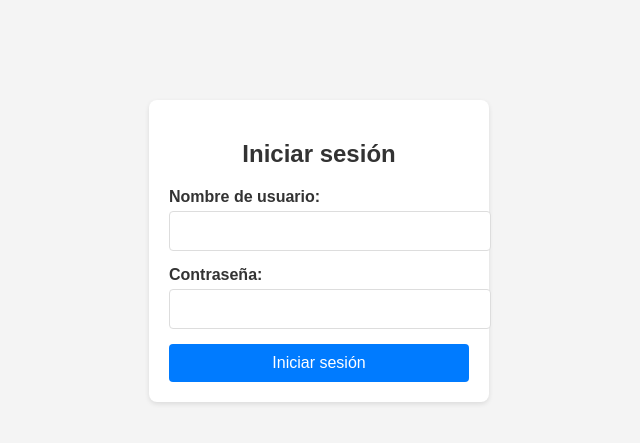
After one commit to LeandroPanozzo/Proyecto-final-base-de-datos, a Django app: page /gestion/login/ in a window 1280 px wide. The commit adds this page. Shown: the top 443 px of the page, without its empty margins (321-961 px from the left). Run offline with Django 5.2, Linux system fonts and the light colour scheme.

Commit message:
sistema registro y logeo con guardado de token

```diff
--- a/liga/ligaApp/urls.py
+++ b/liga/ligaApp/urls.py
@@ -1,35 +1,15 @@
 from django.urls import path
 from . import views  # Asegúrate de importar las vistas que hemos creado
+
 #urls.py de ligaApp
 app_name = 'gestion'  # Aquí defines el espacio de nombres
 urlpatterns = [
+
+    path("register/jugador/", views.register_jugador, name="register_jugador"),
+    path("register/organizador/", views.register_organizador, name="register_organizador"),
+    path("register/director_tecnico/", views.register_director_tecnico, name="register_director_tecnico"),
+    path("login/", views.login, name="login"),
     # Rutas para Jugadores
     path('', views.index, name='gestion_index'),
-    path('registrar_jugador/', views.registrar_jugador, name='registrar_jugador'),
-    path('jugadores/', views.listar_jugadores, name='jugador_listado'),
-    path('editar_jugador/<int:jugador_id>/', views.editar_jugador, name='editar_jugador'),
 
-    # Rutas para Equipos
-    path('registrar_equipo/', views.registrar_equipo, name='registrar_equipo'),
-    path('equipos/', views.listar_equipos, name='equipo_listado'),
-
-    # Rutas para Torneos
-    path('registrar_torneo/', views.registrar_torneo, name='registrar_torneo'),
-    path('torneos/', views.listar_torneos, name='torneo_listado'),
-
-    # Rutas para Divisiones
-    path('registrar_division/', views.registrar_division, name='registrar_division'),
-    path('divisiones/', views.listar_divisiones, name='division_listado'),
-
-    # Rutas para Categorías
-    path('registrar_categoria/', views.registrar_categoria, name='registrar_categoria'),
-    path('categorias/', views.listar_categorias, name='categoria_listado'),
-
-    # Rutas para Árbitros
-    path('registrar_arbitro/', views.registrar_arbitro, name='registrar_arbitro'),
-    path('arbitros/', views.listar_arbitros, name='arbitro_listado'),
-
-    # Rutas para Encuentros
-    path('registrar_encuentro/', views.registrar_encuentro, name='registrar_encuentro'),
-    path('encuentros/', views.listar_encuentros, name='encuentro_listado'),
 ]
--- a/liga/ligaApp/views.py
+++ b/liga/ligaApp/views.py
@@ -1,158 +1,192 @@
 from django.shortcuts import render, redirect
 from .forms import JugadorForm
 from .models import Jugador
+from django.db import connection
+from django.http import JsonResponse
+from django.http import HttpResponse
+import pyodbc
+import uuid
+import bcrypt
+from django.conf import settings
+from rest_framework_simplejwt.tokens import RefreshToken
+from django.views.decorators.csrf import csrf_exempt
+import logging
 
-def registrar_jugador(request):
+# Configurar el logger
+logger = logging.getLogger(__name__)
+
+
+
+def generar_token(user_data):
+    # Crear un token Refresh manualmente
+    refresh = RefreshToken()
+
+    # Obtener el access token
+    access_token = refresh.access_token
+
+    # Agregar el tipo de usuario y nombre de usuario al payload
+    access_token['user_type'] = user_data['user_type']
+    access_token['username'] = user_data['nombre_usuario']
+
+    # Devolver el token como string
+    return str(access_token)
+
+# Función para verificar si el nombre de usuario y la contraseña son correctos en cualquiera de las tablas
+def verificar_usuario_con_sql(username, password):
+    # Consulta SQL para buscar el usuario en las tres tablas
+    query = """
+    SELECT TOP 1 'jugador' AS user_type, nombre_usuario AS nombre_usuario, contrasena AS password
+    FROM Jugador
+    WHERE nombre_usuario = %s
+    UNION ALL
+    SELECT TOP 1 'tecnico' AS user_type, nombre_usuario AS nombre_usuario, contrasena AS password
+    FROM Director_tecnico
+    WHERE nombre_usuario = %s
+    UNION ALL
+    SELECT TOP 1 'organizador' AS user_type, nombre_usuario AS nombre_usuario, contrasena AS password
+    FROM Organizador
+    WHERE nombre_usuario = %s
+    """
+    try:
+        with connection.cursor() as cursor:
+            # Pasar los parámetros necesarios
+            cursor.execute(query, [username, username, username])
+            result = cursor.fetchone()
+
+        if result:
+            # Log para ver el resultado de la consulta
+            logger.debug(f"Resultado de la consulta para el usuario {username}: {result}")
+
+            # Obtener la contraseña almacenada
+            stored_password = result[2]  # Contraseña almacenada en la base de datos
+
+            # Comparar la contraseña proporcionada con la almacenada
+            if password == stored_password:
+                # Si las contraseñas coinciden, devolver los datos
+                return {
+                    'user_type': result[0],
+                    'nombre_usuario': result[1],
+                    'password': result[2]
+                }
+            else:
+                # Contraseña incorrecta
+                logger.warning(f"Contraseña incorrecta para el usuario {username}")
+                return None
+        else:
+            # Usuario no encontrado
+            logger.warning(f"Usuario no encontrado: {username}")
+            return None
+    except Exception as e:
+        # Manejar errores
+        logger.error(f"Error al ejecutar la consulta: {e}")
+        return None
+
+
+
+# Vista para el login
+@csrf_exempt
+def login(request):
     if request.method == 'POST':
-        form = JugadorForm(request.POST)
-        if form.is_valid():
-            form.save()
-            return redirect('jugador_listado')  # Redirige al listado de jugadores
-    else:
-        form = JugadorForm()
-    return render(request, 'gestion/registrar_jugador.html', {'form': form})
+        username = request.POST.get('username')
+        password = request.POST.get('password')
+
+        # Consultar las tres tablas para ver si el usuario existe
+        user_data = verificar_usuario_con_sql(username, password)
+
+        if user_data:
+            # Generamos un token con la información del tipo de usuario
+            token = generar_token(user_data)
+
+            # Retornamos el token como una respuesta JSON
+            return JsonResponse({"token": token, "user_type": user_data['user_type']})
+        else:
+            return JsonResponse({"error": "Usuario o contraseña incorrectos."}, status=400)
+
+    return render(request, 'gestion/login.html')
+
+
+def registrar_usuario(request, tabla):
+    if request.method == "POST":
+        username = request.POST.get("username")
+        password = request.POST.get("password")
+
+        # Verificar si el nombre de usuario ya existe
+        if verificar_existencia(username):
+            return JsonResponse({"error": "El nombre de usuario ya existe"}, status=400)
+
+        # Inserción en la tabla correspondiente (sin email)
+        insert_query = f"""
+        INSERT INTO {tabla} (nombre_usuario, contrasena)
+        VALUES (%s, %s);
+        """
+        with connection.cursor() as cursor:
+            cursor.execute(insert_query, [username, password])
+
+        return JsonResponse({"message": "Registro exitoso"}, status=201)
+
+    return render(request, f"register_{tabla}.html")
+
+
+def register_jugador(request):
+    if request.method == "POST":
+        username = request.POST.get("username")
+        password = request.POST.get("password")
+
+        # Verificar si el nombre de usuario ya existe en alguna tabla
+        if verificar_existencia(username):
+            return JsonResponse({"error": "El nombre de usuario ya existe en otra tabla."}, status=400)
+
+        # Registrar el jugador (solo con nombre de usuario y contraseña)
+        return registrar_usuario(request, "Jugador")
+
+    return render(request, "gestion/register_jugador.html")
+
+def register_organizador(request):
+    if request.method == "POST":
+        username = request.POST.get("username")
+        password = request.POST.get("password")
+
+        # Verificar si el nombre de usuario ya existe en alguna tabla
+        if verificar_existencia(username):
+            return JsonResponse({"error": "El nombre de usuario ya existe en otra tabla."}, status=400)
+
+        # Registrar el organizador (solo con nombre de usuario y contraseña)
+        return registrar_usuario(request, "Organizador")
+
+    return render(request, "gestion/register_organizador.html")
+
+def register_director_tecnico(request):
+    if request.method == "POST":
+        username = request.POST.get("username")
+        password = request.POST.get("password")
+
+        # Verificar si el nombre de usuario ya existe en alguna tabla
+        if verificar_existencia(username):
+            return JsonResponse({"error": "El nombre de usuario ya existe en otra tabla."}, status=400)
+
+        # Registrar el director técnico (solo con nombre de usuario y contraseña)
+        return registrar_usuario(request, "Director_tecnico")
+
+    return render(request, "gestion/register_director_tecnico.html")
+
+#Verifica existencia de un usuario con email y username especifico
+def verificar_existencia(username):
+    query = """
+    SELECT 1
+    FROM (
+        SELECT nombre_usuario FROM Director_tecnico
+        UNION ALL
+        SELECT nombre_usuario FROM Jugador
+        UNION ALL
+        SELECT nombre_usuario FROM Organizador
+    ) AS Combined
+    WHERE nombre_usuario = %s;
+    """
+    with connection.cursor() as cursor:
+        cursor.execute(query, [username])
+        result = cursor.fetchone()
+    return result is not None
+
 
 def index(request):
     return render(request, 'gestion/index.html')  # Vista principal para /gestion/
-
-# Vista para listar jugadores
-def listar_jugadores(request):
-    jugadores = Jugador.objects.all()
-    return render(request, 'gestion/jugador_listado.html', {'jugadores': jugadores})
-
-# Vista para editar un jugador
-def editar_jugador(request, jugador_id):
-    jugador = Jugador.objects.get(id=jugador_id)
-    if request.method == 'POST':
-        form = JugadorForm(request.POST, instance=jugador)
-        if form.is_valid():
-            form.save()
-            return redirect('jugador_listado')
-    else:
-        form = JugadorForm(instance=jugador)
-    return render(request, 'gestion/editar_jugador.html', {'form': form})
-
-
-from .forms import EquipoForm
-from .models import Equipo
-
-def registrar_equipo(request):
-    if request.method == 'POST':
-        form = EquipoForm(request.POST)
-        if form.is_valid():
-            form.save()
-            return redirect('equipo_listado')
-    else:
-        form = EquipoForm()
-    return render(request, 'gestion/registrar_equipo.html', {'form': form})
-
-# Vista para listar equipos
-def listar_equipos(request):
-    equipos = Equipo.objects.all()
-    return render(request, 'gestion/equipo_listado.html', {'equipos': equipos})
-
-
-from .forms import TorneoForm
-from .models import Torneo
-
-def registrar_torneo(request):
-    if request.method == 'POST':
-        form = TorneoForm(request.POST)
-        if form.is_valid():
-            form.save()
-            return redirect('torneo_listado')
-    else:
-        form = TorneoForm()
-    return render(request, 'gestion/registrar_torneo.html', {'form': form})
-
-# Vista para listar torneos
-def listar_torneos(request):
-    torneos = Torneo.objects.all()
-    return render(request, 'gestion/torneo_listado.html', {'torneos': torneos})
-
-
-from .models import Division
-from django.shortcuts import render, redirect
-
-def registrar_division(request):
-    if request.method == 'POST':
-        nombre_division = request.POST.get('nombre_division')
-        division = Division(nombre_division=nombre_division)
-        division.save()
-        return redirect('division_listado')
-    return render(request, 'gestion/registrar_division.html')
-
-# Vista para listar divisiones
-def listar_divisiones(request):
-    divisiones = Division.objects.all()
-    return render(request, 'gestion/division_listado.html', {'divisiones': divisiones})
-
-
-from .forms import CategoriaForm
-from .models import Categoria
-
-def registrar_categoria(request):
-    if request.method == 'POST':
-        form = CategoriaForm(request.POST)
-        if form.is_valid():
-            form.save()
-            return redirect('categoria_listado')
-    else:
-        form = CategoriaForm()
-    return render(request, 'gestion/registrar_categoria.html', {'form': form})
-
-# Vista para listar categorías
-def listar_categorias(request):
-    categorias = Categoria.objects.all()
-    return render(request, 'gestion/categoria_listado.html', {'categorias': categorias})
-
-
-from .models import Arbitro
-from django.shortcuts import render, redirect
-
-def registrar_arbitro(request):
-    if request.method == 'POST':
-        nombre = request.POST.get('nombre')
-        experiencia = request.POST.get('experiencia')
-        certificacion = request.POST.get('certificacion')
-        domicilio = request.POST.get('domicilio')
-        nacimiento = request.POST.get('nacimiento')
-
-        arbitro = Arbitro(nombre=nombre, experiencia=experiencia, certificacion=certificacion,
-                          domicilio=domicilio, nacimiento=nacimiento)
-        arbitro.save()
-        return redirect('arbitro_listado')
-
-    return render(request, 'gestion/registrar_arbitro.html')
-
-# Vista para listar árbitros
-def listar_arbitros(request):
-    arbitros = Arbitro.objects.all()
-    return render(request, 'gestion/arbitro_listado.html', {'arbitros': arbitros})
-
-
-from .models import Encuentro
-from django.shortcuts import render, redirect
-
-def registrar_encuentro(request):
-    if request.method == 'POST':
-        id_fecha = request.POST.get('id_fecha')
-        estado = request.POST.get('estado')
-        ubicacion_calle = request.POST.get('ubicacion_calle')
-        ubicacion_numero = request.POST.get('ubicacion_numero')
-        ubicacion_ciudad = request.POST.get('ubicacion_ciudad')
-        nombre_cancha = request.POST.get('nombre_cancha')
-        id_arbitro = request.POST.get('id_arbitro')
-
-        encuentro = Encuentro(id_fecha=id_fecha, estado=estado, ubicacion_calle=ubicacion_calle,
-                              ubicacion_numero=ubicacion_numero, ubicacion_ciudad=ubicacion_ciudad,
-                              nombre_cancha=nombre_cancha, id_arbitro=id_arbitro)
-        encuentro.save()
-        return redirect('encuentro_listado')
-
-    return render(request, 'gestion/registrar_encuentro.html')
-
-# Vista para listar encuentros
-def listar_encuentros(request):
-    encuentros = Encuentro.objects.all()
-    return render(request, 'gestion/encuentro_listado.html', {'encuentros': encuentros})
--- /dev/null
+++ b/liga/templates/gestion/login.html
@@ -0,0 +1,133 @@
+<!DOCTYPE html>
+<html lang="es">
+<head>
+    <meta charset="UTF-8">
+    <meta name="viewport" content="width=device-width, initial-scale=1.0">
+    <title>Login</title>
+    <style>
+        body {
+            font-family: Arial, sans-serif;
+            background-color: #f4f4f4;
+            margin: 0;
+            padding: 0;
+        }
+
+        .login-container {
+            width: 300px;
+            margin: 100px auto;
+            padding: 20px;
+            background-color: #fff;
+            border-radius: 8px;
+            box-shadow: 0 2px 5px rgba(0, 0, 0, 0.1);
+        }
+
+        h2 {
+            text-align: center;
+            color: #333;
+        }
+
+        .form-group {
+            margin-bottom: 15px;
+        }
+
+        .form-group label {
+            display: block;
+            color: #333;
+            font-weight: bold;
+        }
+
+        .form-group input {
+            width: 100%;
+            padding: 10px;
+            margin-top: 5px;
+            border: 1px solid #ddd;
+            border-radius: 4px;
+            font-size: 16px;
+        }
+
+        .login-btn {
+            width: 100%;
+            padding: 10px;
+            background-color: #007bff;
+            color: white;
+            border: none;
+            border-radius: 4px;
+            cursor: pointer;
+            font-size: 16px;
+        }
+
+        .login-btn:hover {
+            background-color: #0056b3;
+        }
+
+        .error-message {
+            color: red;
+            text-align: center;
+            margin-top: 15px;
+            font-weight: bold;
+        }
+    </style>
+</head>
+<body>
+
+    <div class="login-container">
+        <h2>Iniciar sesión</h2>
+        <form id="loginForm" method="POST">
+            {% csrf_token %}
+            <div class="form-group">
+                <label for="username">Nombre de usuario:</label>
+                <input type="text" id="username" name="username" required>
+            </div>
+            <div class="form-group">
+                <label for="password">Contraseña:</label>
+                <input type="password" id="password" name="password" required>
+            </div>
+            <button type="submit" class="login-btn">Iniciar sesión</button>
+        </form>
+
+        {% if error_message %}
+            <div class="error-message">{{ error_message }}</div>
+        {% endif %}
+    </div>
+
+</body>
+</html>
+
+<script>
+    // Escuchar el evento de submit del formulario
+    document.getElementById("loginForm").addEventListener("submit", function(event) {
+      event.preventDefault();  // Prevenir el comportamiento predeterminado del formulario
+
+      const username = document.getElementById("username").value;
+      const password = document.getElementById("password").value;
+
+      // Enviar la solicitud POST al backend de Django
+      fetch('{% url "gestion:login" %}', {
+        method: 'POST',
+        body: new URLSearchParams({
+          'username': username,
+          'password': password
+        }),
+        headers: {
+          'Content-Type': 'application/x-www-form-urlencoded',
+        },
+      })
+      .then(response => response.json())
+      .then(data => {
+        if (data.token) {
+          // Si la respuesta contiene el token, lo guardamos en sessionStorage
+          sessionStorage.setItem("token", data.token);
+          sessionStorage.setItem("user_type", data.user_type);  // Almacenamos el tipo de usuario también
+
+          // Redirigir a la página deseada (puedes cambiar la URL)
+          window.location.href = "/home";  // Cambia a la URL de tu página principal
+        } else {
+          alert("Usuario o contraseña incorrectos");
+        }
+      })
+      .catch(error => {
+        console.error('Error:', error);
+        alert("Hubo un error al intentar iniciar sesión.");
+      });
+    });
+  </script>
--- /dev/null
+++ b/liga/templates/gestion/register_director_tecnico.html
@@ -0,0 +1,6 @@
+<form method="post">
+    {% csrf_token %}
+    <input type="text" name="username" placeholder="Nombre de usuario" required>
+    <input type="password" name="password" placeholder="Contraseña" required>
+    <button type="submit">Registrar</button>
+</form>
--- /dev/null
+++ b/liga/templates/gestion/register_jugador.html
@@ -0,0 +1,6 @@
+<form method="post">
+    {% csrf_token %}
+    <input type="text" name="username" placeholder="Nombre de usuario" required>
+    <input type="password" name="password" placeholder="Contraseña" required>
+    <button type="submit">Registrar</button>
+</form>
--- /dev/null
+++ b/liga/templates/gestion/register_organizador.html
@@ -0,0 +1,6 @@
+<form method="post">
+    {% csrf_token %}
+    <input type="text" name="username" placeholder="Nombre de usuario" required>
+    <input type="password" name="password" placeholder="Contraseña" required>
+    <button type="submit">Registrar</button>
+</form>
```
Also changed, not shown: liga/liga/settings.py (+13 -0 lines), liga/templates/gestion/index.html (+51 -6 lines).
